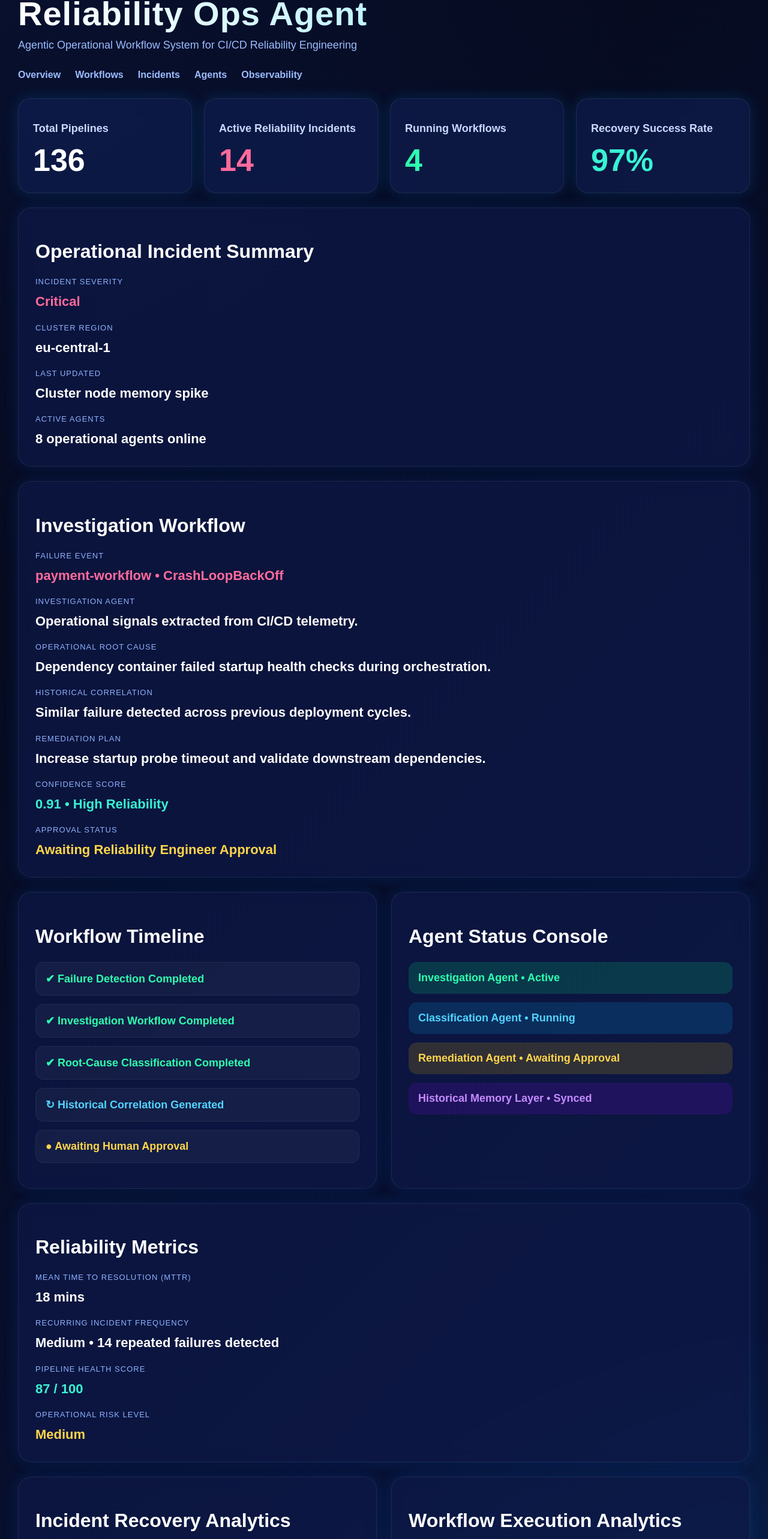
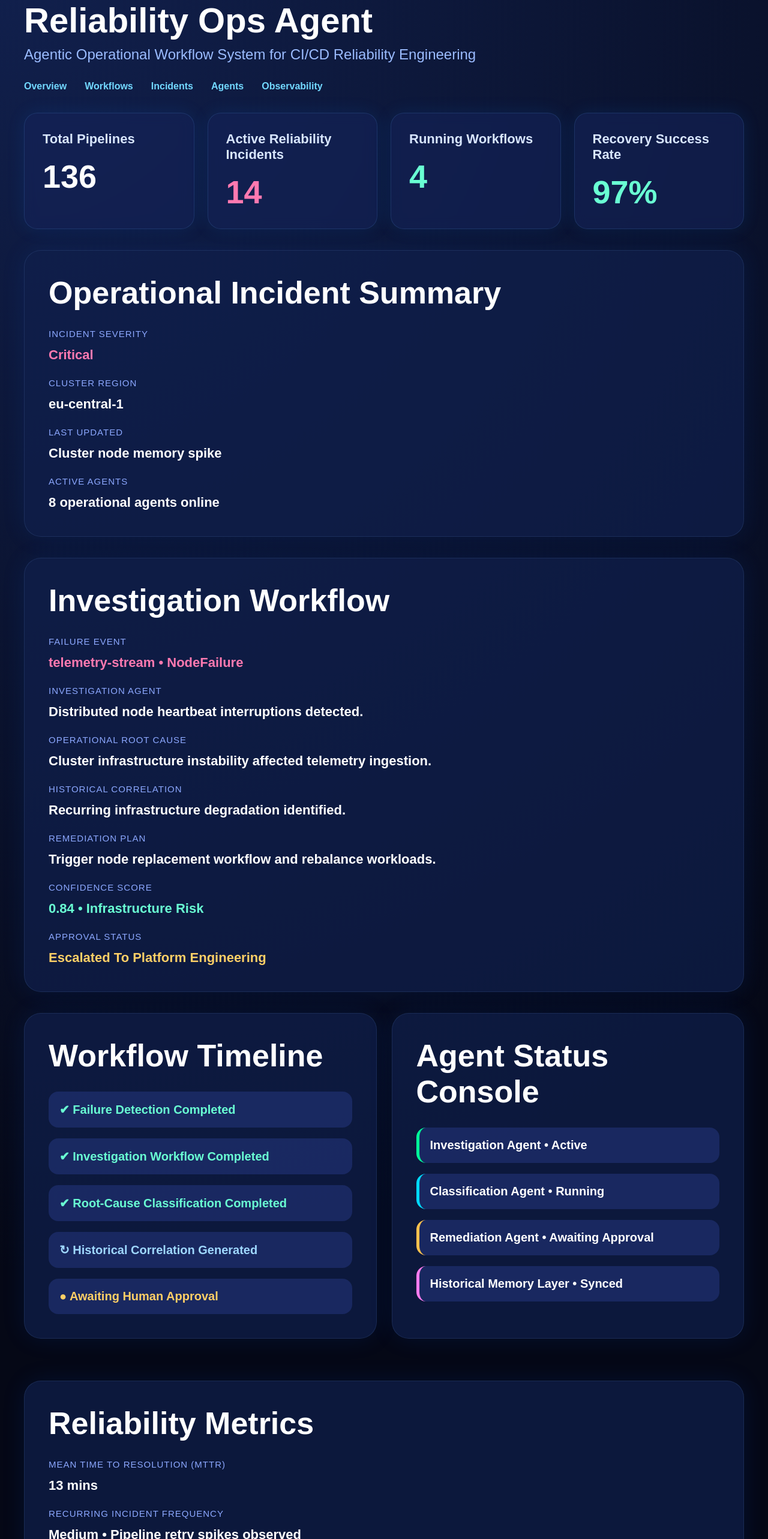
Before and after one commit to RATNAPRADEEP/reliability-ops-agent, a React (Create React App) app: page / in a window 1280 px wide. Shown: the part 40-2606 px from the top of the page at 60% size. Built offline with nearby package versions, Linux system fonts and the light colour scheme.

Commit message:
Added dynamic workflow and reliability metrics dashboard

```diff
--- a/src/App.css
+++ b/src/App.css
@@ -1,367 +1,256 @@
+* {
+  margin: 0;
+  padding: 0;
+  box-sizing: border-box;
+}
+
 body {
-  margin: 0;
-  font-family: Arial, sans-serif;
   background: #050816;
+  font-family: Arial, Helvetica, sans-serif;
   color: white;
 }
 
-* {
-  box-sizing: border-box;
+.app {
+  min-height: 100vh;
+  padding: 40px;
+  background:
+    radial-gradient(circle at top left, #11204d, #050816 55%);
 }
 
-.app {
-  padding: 30px;
-  min-height: 100vh;
-
-  background:
-    radial-gradient(circle at top left, #14308f33, transparent 30%),
-    radial-gradient(circle at bottom right, #00e5ff22, transparent 30%),
-    linear-gradient(135deg, #050816, #091540);
-
-  animation: fadeIn 1s ease;
-}
-
-/* Header */
-
 .title {
-  font-size: 56px;
-  font-weight: bold;
+  font-size: 58px;
+  font-weight: 800;
   margin-bottom: 10px;
-  letter-spacing: 1px;
-
-  background: linear-gradient(
-    90deg,
-    #ffffff,
-    #7fe8ff
-  );
-
-  -webkit-background-clip: text;
-  -webkit-text-fill-color: transparent;
+  color: white;
 }
 
 .subtitle {
+  font-size: 24px;
   color: #9bbcff;
   margin-bottom: 30px;
-  font-size: 18px;
 }
-
-/* Navigation */
 
 .top-nav {
   display: flex;
-  gap: 24px;
-  margin-bottom: 30px;
-  flex-wrap: wrap;
+  gap: 30px;
+  margin-bottom: 35px;
+  color: #72d8ff;
+  font-weight: 600;
 }
 
 .top-nav span {
-  color: #9bbcff;
   cursor: pointer;
-  font-weight: bold;
   transition: 0.3s;
-  position: relative;
 }
 
 .top-nav span:hover {
   color: white;
 }
 
-.top-nav span::after {
-  content: "";
-  position: absolute;
-  left: 0;
-  bottom: -6px;
-  width: 0%;
-  height: 2px;
-  background: #38f2d3;
-  transition: 0.3s;
-}
-
-.top-nav span:hover::after {
-  width: 100%;
-}
-
-/* Metrics */
-
 .dashboard-grid {
   display: grid;
-
-  grid-template-columns:
-    repeat(auto-fit, minmax(250px, 1fr));
-
-  gap: 20px;
-  margin-bottom: 24px;
+  grid-template-columns: repeat(auto-fit, minmax(250px, 1fr));
+  gap: 22px;
+  margin-bottom: 35px;
 }
 
 .card {
-  background: rgba(18, 32, 87, 0.6);
-
-  backdrop-filter: blur(12px);
-
-  border:
-    1px solid rgba(255, 255, 255, 0.08);
-
-  padding: 24px;
-  border-radius: 20px;
-
-  box-shadow:
-    0 0 25px rgba(0, 140, 255, 0.2);
-
-  transition: 0.35s ease;
+  background: rgba(20, 35, 90, 0.6);
+  border: 1px solid rgba(100, 180, 255, 0.15);
+  border-radius: 22px;
+  padding: 30px;
+  backdrop-filter: blur(10px);
+  transition: 0.3s ease;
+  box-shadow: 0 0 30px rgba(0, 120, 255, 0.12);
 }
 
 .card:hover {
-  transform: translateY(-6px) scale(1.02);
-
-  box-shadow:
-    0 0 35px rgba(0, 225, 255, 0.35);
+  transform: translateY(-5px);
 }
 
 .card h2 {
-  color: #c8d9ff;
-  margin-bottom: 12px;
-  font-size: 18px;
+  font-size: 22px;
+  margin-bottom: 18px;
+  color: #d8e6ff;
 }
 
 .card p {
-  font-size: 52px;
+  font-size: 54px;
   font-weight: bold;
-  margin: 0;
 }
 
-/* Sections */
-
-.analysis-box,
-.analytics-card,
-.ai-score-card {
-  background: rgba(15, 27, 77, 0.62);
-
-  backdrop-filter: blur(12px);
-
-  border:
-    1px solid rgba(255, 255, 255, 0.08);
-
-  padding: 28px;
-  border-radius: 22px;
-
-  margin-bottom: 24px;
-
-  box-shadow:
-    0 0 25px rgba(0, 102, 255, 0.18);
-
-  transition: 0.3s ease;
+.analysis-box {
+  background: rgba(17, 32, 77, 0.7);
+  border-radius: 28px;
+  padding: 40px;
+  margin-bottom: 35px;
+  border: 1px solid rgba(120, 180, 255, 0.12);
+  box-shadow: 0 0 40px rgba(0, 100, 255, 0.1);
 }
 
-.analysis-box:hover,
-.analytics-card:hover,
-.ai-score-card:hover {
-
-  transform: translateY(-4px);
-
-  box-shadow:
-    0 0 35px rgba(56, 242, 211, 0.18);
+.analysis-box h2 {
+  font-size: 52px;
+  margin-bottom: 30px;
+  font-weight: 800;
 }
 
-.analysis-box h2,
-.analytics-card h2 {
-  margin-bottom: 24px;
-  font-size: 32px;
-}
-
-/* Labels */
-
 .label {
-  color: #8fb2ff;
-  font-size: 13px;
-  margin-top: 18px;
+  color: #8ca8ff;
+  font-size: 15px;
+  margin-top: 22px;
   text-transform: uppercase;
   letter-spacing: 1px;
 }
 
 .value {
-  margin-top: 8px;
   font-size: 22px;
-  font-weight: bold;
-  line-height: 1.6;
+  font-weight: 700;
+  margin-top: 10px;
+  line-height: 1.5;
 }
 
-/* Status Colors */
-
-.success {
-  color: #2fffaf;
+.dynamic-text {
+  animation: fadeText 0.6s ease;
 }
 
-.warning {
-  color: #ffd54a;
-}
-
-.info {
-  color: #52d4ff;
-}
-
-.danger {
-  color: #ff6b9c;
-}
-
-.metric-highlight {
-  color: #38f2d3;
-}
-
-/* Layout */
-
-.double-grid {
-  display: grid;
-
-  grid-template-columns:
-    repeat(auto-fit, minmax(420px, 1fr));
-
-  gap: 24px;
-}
-
-/* Workflow */
-
-.workflow-step {
-  padding: 16px;
-  border-radius: 14px;
-  margin-bottom: 14px;
-  font-weight: bold;
-  font-size: 18px;
-
-  background:
-    rgba(255, 255, 255, 0.04);
-
-  border:
-    1px solid rgba(255,255,255,0.06);
-}
-
-/* Agent Status */
-
-.agent-status {
-  padding: 16px;
-  border-radius: 14px;
-  margin-bottom: 14px;
-  font-weight: bold;
-  font-size: 18px;
-}
-
-.online {
-  background:
-    rgba(0, 255, 140, 0.15);
-
-  color: #2fffaf;
-}
-
-.running {
-  background:
-    rgba(0, 183, 255, 0.15);
-
-  color: #52d4ff;
-}
-
-.waiting {
-  background:
-    rgba(255, 196, 0, 0.15);
-
-  color: #ffd54a;
-}
-
-.synced {
-  background:
-    rgba(140, 0, 255, 0.15);
-
-  color: #c58cff;
-}
-
-/* Analytics */
-
-.analytics-grid {
-  display: grid;
-
-  grid-template-columns:
-    repeat(auto-fit, minmax(500px, 1fr));
-
-  gap: 24px;
-  margin-top: 24px;
-}
-
-.analytics-card h2 {
-  margin-bottom: 20px;
-}
-
-/* AI Score */
-
-.ai-score-card {
-  text-align: center;
-}
-
-.ai-score-card h1 {
-  font-size: 78px;
-  color: #38f2d3;
-  margin: 10px 0;
-
-  text-shadow:
-    0 0 18px rgba(56, 242, 211, 0.45);
-}
-
-.ai-score-card p {
-  color: #b8cbff;
-  line-height: 1.8;
-  font-size: 18px;
-}
-
-/* Animations */
-
-@keyframes fadeIn {
-
+@keyframes fadeText {
   from {
     opacity: 0;
-    transform: translateY(10px);
+    transform: translateY(8px);
   }
 
   to {
     opacity: 1;
-    transform: translateY(0px);
+    transform: translateY(0);
   }
 }
 
-/* Responsive */
+.double-grid {
+  display: grid;
+  grid-template-columns: repeat(auto-fit, minmax(450px, 1fr));
+  gap: 25px;
+  margin-bottom: 35px;
+}
+
+.workflow-step,
+.agent-status {
+  padding: 18px;
+  border-radius: 16px;
+  margin-top: 18px;
+  font-weight: 700;
+  font-size: 20px;
+  background: rgba(40, 60, 140, 0.45);
+  transition: 0.3s;
+}
+
+.workflow-step:hover,
+.agent-status:hover {
+  transform: scale(1.02);
+}
+
+.success {
+  color: #69ffd3;
+}
+
+.warning {
+  color: #ffcf66;
+}
+
+.danger {
+  color: #ff79b0;
+}
+
+.info {
+  color: #9fd8ff;
+}
+
+.metric-highlight {
+  color: #69ffd3;
+}
+
+.online {
+  border-left: 5px solid #00ff99;
+}
+
+.running {
+  border-left: 5px solid #00d9ff;
+}
+
+.waiting {
+  border-left: 5px solid #ffc14d;
+}
+
+.synced {
+  border-left: 5px solid #ff7cf0;
+}
+
+.analytics-grid {
+  display: grid;
+  grid-template-columns: repeat(auto-fit, minmax(450px, 1fr));
+  gap: 25px;
+  margin-bottom: 35px;
+}
+
+.analytics-card {
+  background: rgba(20, 35, 90, 0.65);
+  border-radius: 25px;
+  padding: 30px;
+  border: 1px solid rgba(120, 180, 255, 0.15);
+}
+
+.analytics-card h2 {
+  font-size: 34px;
+  margin-bottom: 25px;
+}
+
+.ai-score-card {
+  background:
+    linear-gradient(
+      135deg,
+      rgba(0, 255, 170, 0.15),
+      rgba(0, 140, 255, 0.18)
+    );
+
+  border-radius: 30px;
+  padding: 40px;
+  text-align: center;
+  border: 1px solid rgba(120, 255, 220, 0.2);
+  margin-bottom: 40px;
+}
+
+.ai-score-card h2 {
+  font-size: 42px;
+  margin-bottom: 25px;
+}
+
+.ai-score-card h1 {
+  font-size: 95px;
+  color: #69ffd3;
+  margin-bottom: 18px;
+}
+
+.ai-score-card p {
+  font-size: 20px;
+  color: #d4e4ff;
+  line-height: 1.7;
+}
 
 @media (max-width: 768px) {
-
-  .app {
-    padding: 18px;
-  }
 
   .title {
     font-size: 38px;
   }
 
   .subtitle {
-    font-size: 16px;
+    font-size: 18px;
   }
 
-  .analysis-box h2,
-  .analytics-card h2 {
-    font-size: 24px;
+  .analysis-box h2 {
+    font-size: 34px;
   }
 
   .card p {
-    font-size: 36px;
+    font-size: 42px;
   }
 
-  .value {
-    font-size: 18px;
-  }
-
-  .analytics-grid {
-    grid-template-columns: 1fr;
-  }
-
-  .double-grid {
-    grid-template-columns: 1fr;
-  }
-
-  .ai-score-card h1 {
-    font-size: 54px;
-  }
 }
--- a/src/App.js
+++ b/src/App.js
@@ -29,6 +29,164 @@ function App() {
     agents: 6,
   });
 
+  const workflowCases = [
+
+    {
+      event:
+        "payment-workflow • CrashLoopBackOff",
+
+      investigation:
+        "Operational signals extracted from CI/CD telemetry.",
+
+      rootCause:
+        "Dependency container failed startup health checks during orchestration.",
+
+      correlation:
+        "Similar failure detected across previous deployment cycles.",
+
+      remediation:
+        "Increase startup probe timeout and validate downstream dependencies.",
+
+      confidence:
+        "0.91 • High Reliability",
+
+      approval:
+        "Awaiting Reliability Engineer Approval",
+    },
+
+    {
+      event:
+        "kubeflow-pipeline • ImagePullBackOff",
+
+      investigation:
+        "Container registry authentication failure identified.",
+
+      rootCause:
+        "Image pull secret expired during workflow scheduling.",
+
+      correlation:
+        "Registry access instability detected in prior releases.",
+
+      remediation:
+        "Rotate registry credentials and refresh deployment secrets.",
+
+      confidence:
+        "0.88 • Medium Risk",
+
+      approval:
+        "Approval Required For Secret Rotation",
+    },
+
+    {
+      event:
+        "ml-training-agent • OOMKilled",
+
+      investigation:
+        "Memory telemetry spike detected across execution nodes.",
+
+      rootCause:
+        "Training containers exceeded configured memory limits.",
+
+      correlation:
+        "Large dataset execution patterns matched historical incidents.",
+
+      remediation:
+        "Increase memory allocation and optimize batch execution.",
+
+      confidence:
+        "0.95 • Stable Recovery",
+
+      approval:
+        "Auto Recovery Workflow Approved",
+    },
+
+    {
+      event:
+        "telemetry-stream • NodeFailure",
+
+      investigation:
+        "Distributed node heartbeat interruptions detected.",
+
+      rootCause:
+        "Cluster infrastructure instability affected telemetry ingestion.",
+
+      correlation:
+        "Recurring infrastructure degradation identified.",
+
+      remediation:
+        "Trigger node replacement workflow and rebalance workloads.",
+
+      confidence:
+        "0.84 • Infrastructure Risk",
+
+      approval:
+        "Escalated To Platform Engineering",
+    },
+
+  ];
+
+  const reliabilityCases = [
+
+    {
+      mttr: "18 mins",
+
+      recurring:
+        "Medium • 14 repeated failures detected",
+
+      score:
+        "87 / 100",
+
+      risk:
+        "Medium",
+    },
+
+    {
+      mttr: "9 mins",
+
+      recurring:
+        "Low • Recovery stabilized across workflows",
+
+      score:
+        "94 / 100",
+
+      risk:
+        "Low",
+    },
+
+    {
+      mttr: "27 mins",
+
+      recurring:
+        "High • Multiple recurring orchestration failures",
+
+      score:
+        "72 / 100",
+
+      risk:
+        "High",
+    },
+
+    {
+      mttr: "13 mins",
+
+      recurring:
+        "Medium • Pipeline retry spikes observed",
+
+      score:
+        "83 / 100",
+
+      risk:
+        "Medium",
+    },
+
+  ];
+
+  const [workflowIndex, setWorkflowIndex] =
+    useState(0);
+
+  const [metricIndex, setMetricIndex] =
+    useState(0);
+
   useEffect(() => {
 
     const interval = setInterval(() => {
@@ -48,34 +206,43 @@ function App() {
       });
 
       const incidents = [
+
         {
           severity: "High",
           region: "ap-south-1",
           message: "Kubernetes pod crash detected",
           agents: 6,
         },
+
         {
           severity: "Medium",
           region: "us-east-1",
           message: "CI pipeline execution delay",
           agents: 4,
         },
+
         {
           severity: "Critical",
           region: "eu-central-1",
           message: "Cluster node memory spike",
           agents: 8,
         },
+
         {
           severity: "Low",
           region: "ap-south-1",
           message: "Workflow retry initiated",
           agents: 3,
         },
+
       ];
 
       const randomIncident =
-        incidents[Math.floor(Math.random() * incidents.length)];
+        incidents[
+          Math.floor(
+            Math.random() * incidents.length
+          )
+        ];
 
       setIncident(randomIncident);
 
@@ -84,6 +251,43 @@ function App() {
     return () => clearInterval(interval);
 
   }, []);
+
+  useEffect(() => {
+
+    const workflowInterval =
+      setInterval(() => {
+
+        setWorkflowIndex((prev) =>
+          (prev + 1) %
+          workflowCases.length
+        );
+
+      }, 2000);
+
+    const metricInterval =
+      setInterval(() => {
+
+        setMetricIndex((prev) =>
+          (prev + 1) %
+          reliabilityCases.length
+        );
+
+      }, 2000);
+
+    return () => {
+
+      clearInterval(workflowInterval);
+      clearInterval(metricInterval);
+
+    };
+
+  }, [workflowCases.length, reliabilityCases.length]);
+
+  const currentWorkflow =
+    workflowCases[workflowIndex];
+
+  const currentMetrics =
+    reliabilityCases[metricIndex];
 
   const recoveryData = [
     { time: "10:00", recovery: 82, incidents: 4 },
@@ -193,12 +397,14 @@ function App() {
         </div>
 
         <div className="value">
-          {incident.agents} operational agents online
+          {incident.agents}
+          {" "}
+          operational agents online
         </div>
 
       </div>
 
-      <div className="analysis-box">
+      <div className="analysis-box dynamic-box">
 
         <h2>Investigation Workflow</h2>
 
@@ -206,56 +412,56 @@ function App() {
           Failure Event
         </div>
 
-        <div className="value danger">
-          payment-workflow • CrashLoopBackOff
+        <div className="value danger dynamic-text">
+          {currentWorkflow.event}
         </div>
 
         <div className="label">
           Investigation Agent
         </div>
 
-        <div className="value">
-          Operational signals extracted from CI/CD telemetry.
+        <div className="value dynamic-text">
+          {currentWorkflow.investigation}
         </div>
 
         <div className="label">
           Operational Root Cause
         </div>
 
-        <div className="value">
-          Dependency container failed startup health checks during orchestration.
+        <div className="value dynamic-text">
+          {currentWorkflow.rootCause}
         </div>
 
         <div className="label">
           Historical Correlation
         </div>
 
-        <div className="value">
-          Similar failure detected across previous deployment cycles.
+        <div className="value dynamic-text">
+          {currentWorkflow.correlation}
         </div>
 
         <div className="label">
           Remediation Plan
         </div>
 
-        <div className="value">
-          Increase startup probe timeout and validate downstream dependencies.
+        <div className="value dynamic-text">
+          {currentWorkflow.remediation}
         </div>
 
         <div className="label">
           Confidence Score
         </div>
 
-        <div className="value metric-highlight">
-          0.91 • High Reliability
+        <div className="value metric-highlight dynamic-text">
+          {currentWorkflow.confidence}
         </div>
 
         <div className="label">
           Approval Status
         </div>
 
-        <div className="value warning">
-          Awaiting Reliability Engineer Approval
+        <div className="value warning dynamic-text">
+          {currentWorkflow.approval}
         </div>
 
       </div>
@@ -312,7 +518,7 @@ function App() {
 
       </div>
 
-      <div className="analysis-box">
+      <div className="analysis-box dynamic-box">
 
         <h2>Reliability Metrics</h2>
 
@@ -320,32 +526,32 @@ function App() {
           Mean Time To Resolution (MTTR)
         </div>
 
-        <div className="value">
-          18 mins
+        <div className="value dynamic-text">
+          {currentMetrics.mttr}
         </div>
 
         <div className="label">
           Recurring Incident Frequency
         </div>
 
-        <div className="value">
-          Medium • 14 repeated failures detected
+        <div className="value dynamic-text">
+          {currentMetrics.recurring}
         </div>
 
         <div className="label">
           Pipeline Health Score
         </div>
 
-        <div className="value metric-highlight">
-          87 / 100
+        <div className="value metric-highlight dynamic-text">
+          {currentMetrics.score}
         </div>
 
         <div className="label">
           Operational Risk Level
         </div>
 
-        <div className="value warning">
-          Medium
+        <div className="value warning dynamic-text">
+          {currentMetrics.risk}
         </div>
 
       </div>
```
